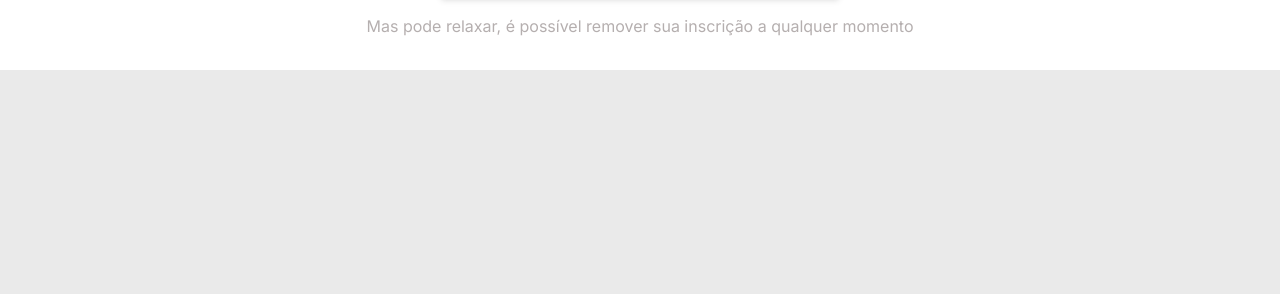
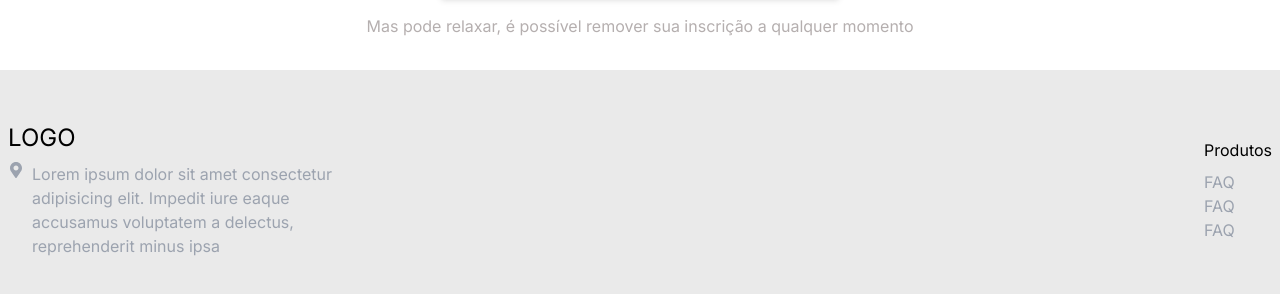
Before and after one commit to PedroCavallaro/Import-store, a Next.js app: page / in a window 1280 px wide. Shown: the part 1626-1920 px from the top of the page. Built offline with nearby package versions, Linux system fonts and the light colour scheme; no server answers.

Commit message:
feat: update footer links

```diff
--- a/src/app/(main)/page.tsx
+++ b/src/app/(main)/page.tsx
@@ -3,7 +3,7 @@ import ProductSection from "@/components/Home/ProductSection/ProductSection";
 import NewsLetter from "@/components/Home/Newsletter/NewsLetter";
 import DiscountSection from "@/components/Home/DiscountSection";
 import BonusSection from "@/components/Home/BonusSection/BonusSection";
-import Footer from "@/components/Footer";
+import Footer from "@/components/Home/Footer/Footer";
 
 export default function Home() {
     return (
--- /dev/null
+++ b/src/app/constants/constants.ts
@@ -0,0 +1,14 @@
+export const faqLinks = [
+    {
+        title: "FAQ",
+        href: "/faq",
+    },
+    {
+        title: "FAQ",
+        href: "/faq",
+    },
+    {
+        title: "FAQ",
+        href: "/faq",
+    },
+];
--- a/src/components/Footer.tsx
+++ /dev/null
@@ -1,3 +0,0 @@
-export default function Footer() {
-    return <section className="h-[15rem] bg-[#EAEAEA]"></section>;
-}
--- /dev/null
+++ b/src/components/Home/Footer/Faq.tsx
@@ -0,0 +1,26 @@
+import { faqLinks } from "@/app/constants/constants";
+import Link from "next/link";
+
+export default function Faq() {
+    return (
+        <>
+            <div className="flex flex-col gap-2">
+                <h3>Produtos</h3>
+                <ul>
+                    {faqLinks.map(({ href, title }, index) => {
+                        return (
+                            <li key={index.toString()}>
+                                <Link
+                                    href={href}
+                                    className="text-gray-400 hover:text-gray-800 transition-all"
+                                >
+                                    {title}
+                                </Link>
+                            </li>
+                        );
+                    })}
+                </ul>
+            </div>
+        </>
+    );
+}
--- /dev/null
+++ b/src/components/Home/Footer/Footer.tsx
@@ -0,0 +1,14 @@
+import Faq from "./Faq";
+import Location from "./Location";
+
+export default function Footer() {
+    return (
+        <section className="h-[15rem] bg-[#EAEAEA] flex items-center justify-between px-2">
+            <Location />
+            <div>
+                <Faq />
+                <div></div>
+            </div>
+        </section>
+    );
+}
--- /dev/null
+++ b/src/components/Home/Footer/Location.tsx
@@ -0,0 +1,19 @@
+import { FaMapMarkerAlt } from "react-icons/fa";
+
+export default function Location() {
+    return (
+        <>
+            <div className="flex flex-col gap-2">
+                <h1 className="text-2xl">LOGO</h1>
+                <div className="flex gap-2 text-gray-400">
+                    <FaMapMarkerAlt />
+                    <p className="w-[20rem]">
+                        Lorem ipsum dolor sit amet consectetur adipisicing elit.
+                        Impedit iure eaque accusamus voluptatem a delectus,
+                        reprehenderit minus ipsa
+                    </p>
+                </div>
+            </div>
+        </>
+    );
+}
```
